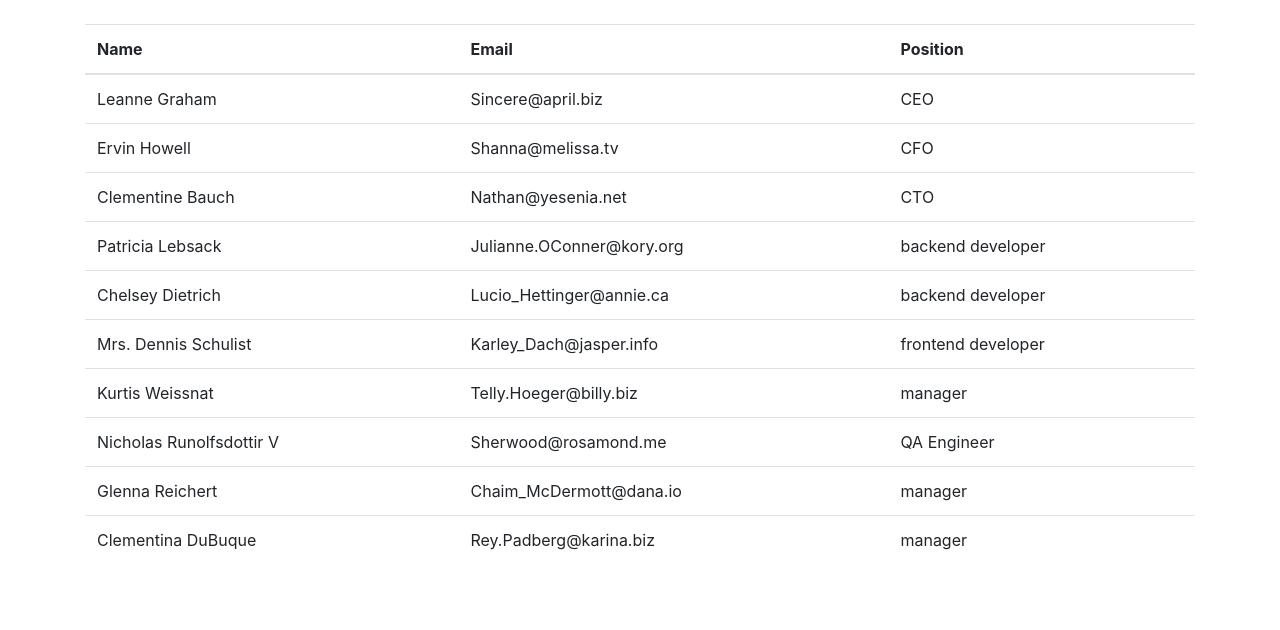
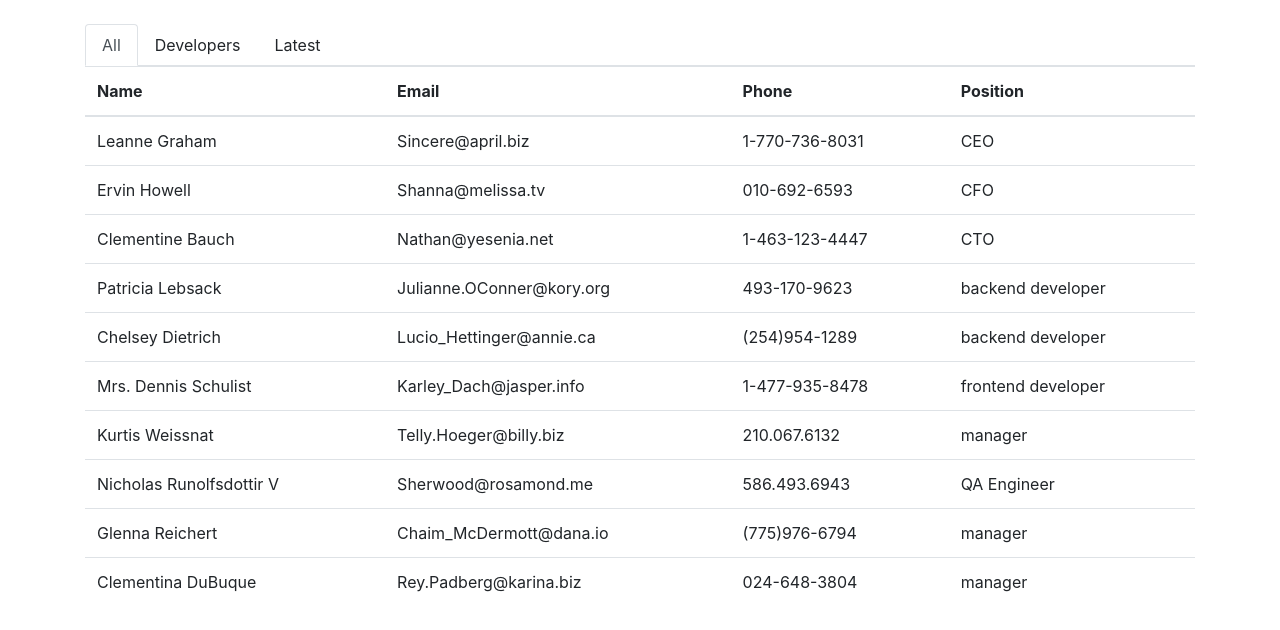
Before and after one commit to Hrommi/react-users-list, a React (Create React App) app: page / in a window 1280 px wide. Shown: the top 630 px of the page. Built offline with nearby package versions, Linux system fonts and the light colour scheme.

Commit message:
added tabs

```diff
--- a/src/App.js
+++ b/src/App.js
@@ -2,7 +2,7 @@ import React, { Component } from "react";
 import { Container } from "reactstrap";
 
 import { users } from "./usersData";
-import TableUsers from "./components/TableUsers";
+import TabsUsers from "./components/TabsUsers";
 
 const labels = {
   id: "Id",
@@ -16,6 +16,7 @@ const labels = {
 
 class App extends Component {
   state = {
+    users: users,
     selectUserId: null
   };
 
@@ -26,7 +27,7 @@ class App extends Component {
   };
 
   render() {
-    const { selectUserId } = this.state;
+    const { users, selectUserId } = this.state;
 
     return (
       <Container className="py-4">
@@ -34,10 +35,10 @@ class App extends Component {
           users
             .filter(user => user.id === selectUserId)
             .map((user, index) => <p key="user.id">{user.name}</p>)}
-        <TableUsers
+
+        <TabsUsers
           users={users}
           labels={labels}
-          printProperties={["name", "email", "position"]}
           selectUserId={selectUserId}
           selectUser={this.selectUser}
         />
--- /dev/null
+++ b/src/components/TabsUsers.js
@@ -0,0 +1,88 @@
+import React, { Component, Fragment } from "react";
+import { TabContent, TabPane, Nav, NavItem, NavLink } from "reactstrap";
+import classnames from "classnames";
+
+import TableUsers from "./TableUsers";
+
+const tabs = [
+  {
+    id: 1,
+    label: "All",
+    printProperties: ["name", "email", "phone", "position"],
+    extraGroup: null
+  },
+  {
+    id: 2,
+    label: "Developers",
+    printProperties: ["name", "position", "skills"],
+    extraGroup: "developer"
+  },
+  {
+    id: 3,
+    label: "Latest",
+    printProperties: ["name", "date"],
+    extraGroup: "latest"
+  }
+];
+
+class TabsUsers extends Component {
+  constructor(props) {
+    super(props);
+
+    this.state = {
+      activeTab: 1
+    };
+  }
+
+  toggleTabs = tab => {
+    if (this.state.activeTab !== tab) {
+      this.setState({
+        selectUserId: null,
+        activeTab: tab
+      });
+    }
+  };
+
+  render() {
+    const { activeTab } = this.state;
+    const { users, labels, selectUserId, selectUser } = this.props;
+    console.log(labels);
+    return (
+      <Fragment>
+        <Nav tabs>
+          {tabs.map(({ id, label }) => (
+            <NavItem key={id}>
+              <NavLink
+                className={classnames({ active: activeTab === id })}
+                onClick={() => {
+                  this.toggleTabs(id);
+                }}
+              >
+                {label}
+              </NavLink>
+            </NavItem>
+          ))}
+        </Nav>
+        <TabContent activeTab={activeTab}>
+          {tabs.map(({ id, printProperties, extraGroup }) => (
+            <TabPane key={id} tabId={id}>
+              <TableUsers
+                users={
+                  extraGroup
+                    ? users.filter(user => user.extraGroup.includes(extraGroup))
+                    : users
+                }
+                labels={labels}
+                printProperties={printProperties}
+                selectUserId={selectUserId}
+                selectUser={selectUser}
+              />
+            </TabPane>
+          ))}
+        </TabContent>
+      </Fragment>
+    );
+  }
+}
+
+export default TabsUsers;
--- a/src/usersData.js
+++ b/src/usersData.js
@@ -26,7 +26,7 @@ export const users = [
     position: "CTO",
     email: "Nathan@yesenia.net",
     phone: "1-463-123-4447",
-    skills: "all",
+    skills: "Yoda",
     date: "26 August 2013"
   },
   {
```
